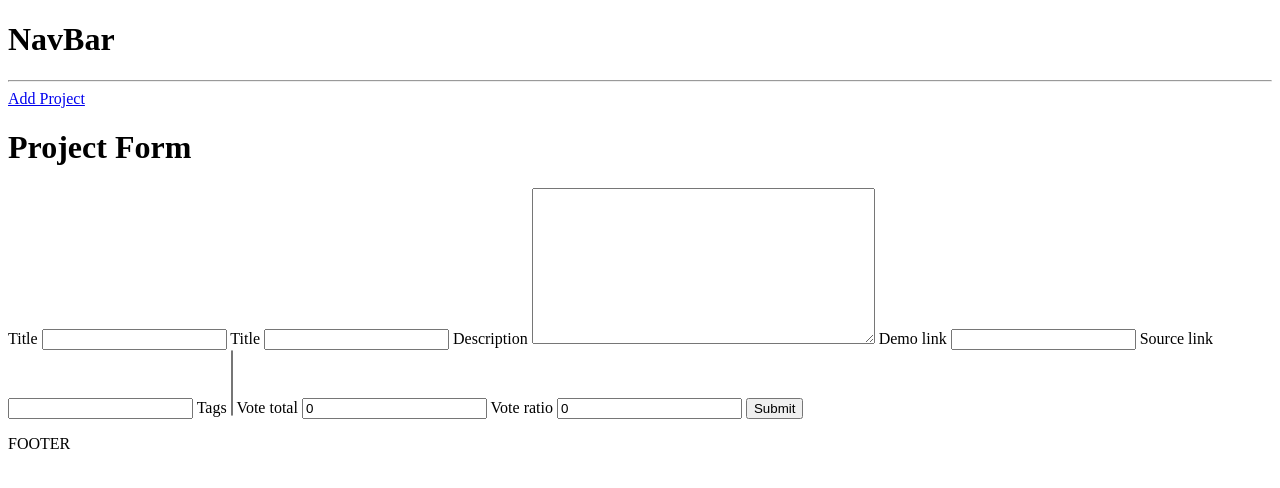
After one commit to Tanuj-tj/PortfolioGenerator, a Django app: page /create-project/ in a window 1280 px wide. The commit adds this page. Shown: the top 488 px of the page. Run offline with Django 3.2, Linux system fonts and the light colour scheme; data that the repository does not hold is empty.

Commit message:
Creating Model Forms

```diff
--- /dev/null
+++ b/projects/forms.py
@@ -0,0 +1,8 @@
+from django.forms import ModelForm
+from .models import Project
+
+# This will generate a form based on what we have in the model
+class ProjectForm(ModelForm):
+    class Meta:
+        model = Project
+        fields = '__all__'
--- /dev/null
+++ b/projects/templates/projects/project_form.html
@@ -0,0 +1,20 @@
+ {% extends 'main.html' %}
+
+ {% block content %}
+
+ <h1>Project Form</h1>
+
+<form action="POST">
+
+    {% csrf_token %}
+    {{ form.title.label }}
+    {{ form.title }}
+    {% for field in form %}
+        {{ field.label }}
+        {{ field }}
+    {% endfor %}
+    <input type="submit">
+
+</form>
+
+ {% endblock content %}
--- a/projects/urls.py
+++ b/projects/urls.py
@@ -6,4 +6,5 @@ from . import views
 urlpatterns = [
     path('', views.projects,name = "projects"),
     path('project/<str:pk>/', views.project,name = "project"),
+    path('create-project/', views.createProject, name = "create-project"),
 ]
--- a/projects/views.py
+++ b/projects/views.py
@@ -1,26 +1,7 @@
 from django.shortcuts import render
 from django.http.response import HttpResponse
 from .models import Project
-
-projectsList = [
-    {
-        'id' : '1',
-        'title' : "Ecommerce Website",
-        'description' : 'Fully functional ecommerce website'
-    },
-
-    {
-        'id' : '2',
-        'title' : "Portfilio Website",
-        'description' : 'This was a project where I buit out my portfolio'
-    },
-
-    {
-        'id' : '3',
-        'title' : "Social Network",
-        'description' : 'Awsome open source project I am still working on'
-    }
-]
+from .forms import ProjectForm
 
 def projects(request):
     projects = Project.objects.all()
@@ -37,3 +18,11 @@ def project(request,pk):
         'tags' : tags,
     }
     return render(request, 'projects/single-project.html', context)
+
+
+def createProject(request):
+    form = ProjectForm()
+    context = {
+        'form' : form
+    }
+    return render(request, 'projects/project_form.html', context)
--- a/templates/navbar.html
+++ b/templates/navbar.html
@@ -9,5 +9,6 @@
 <body>
     <h1>NavBar</h1>
     <hr>
+    <a href="{% url 'create-project' %}">Add Project</a>
 </body>
 </html>
```
Also changed, not shown: README.md.
